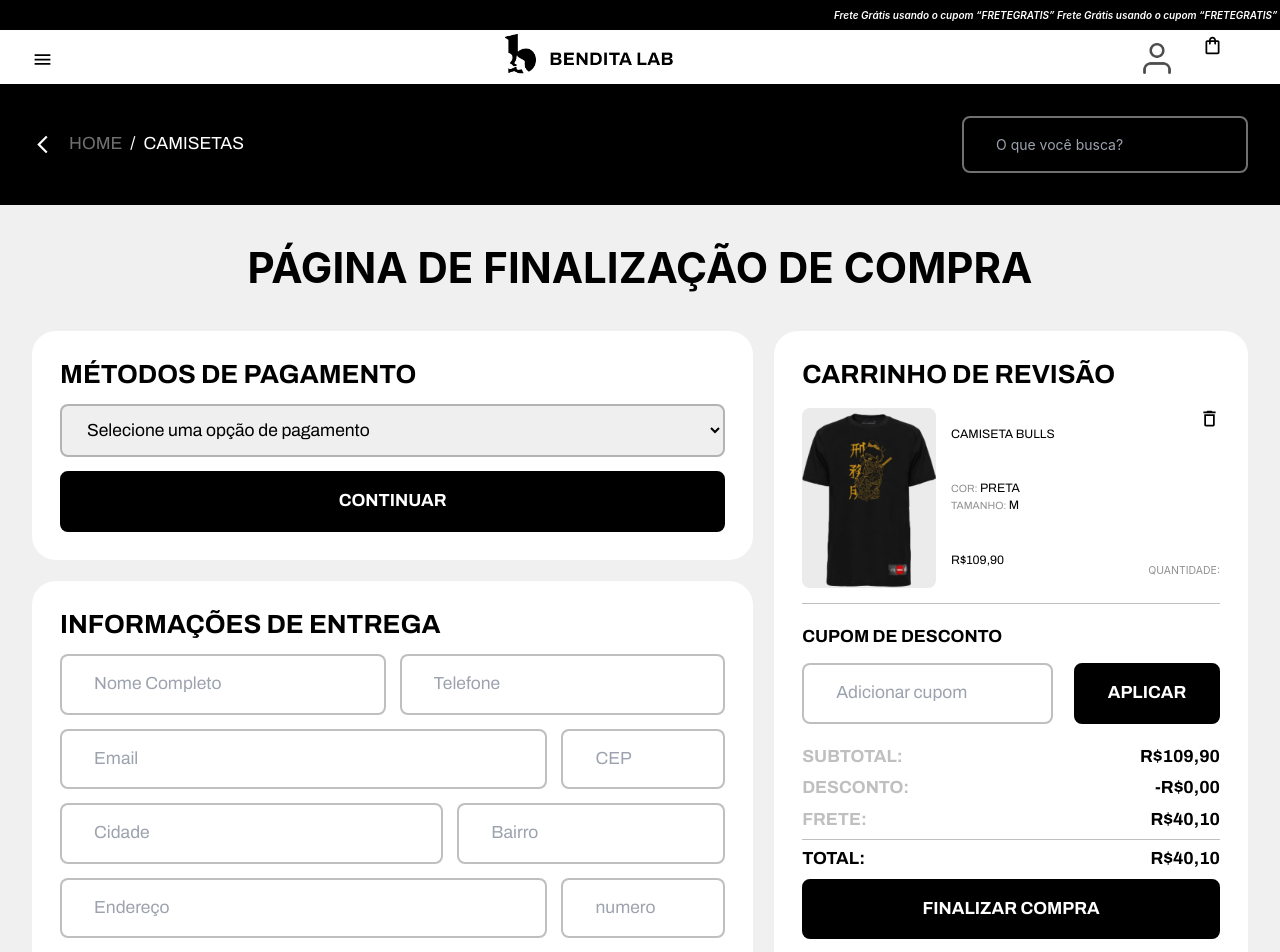
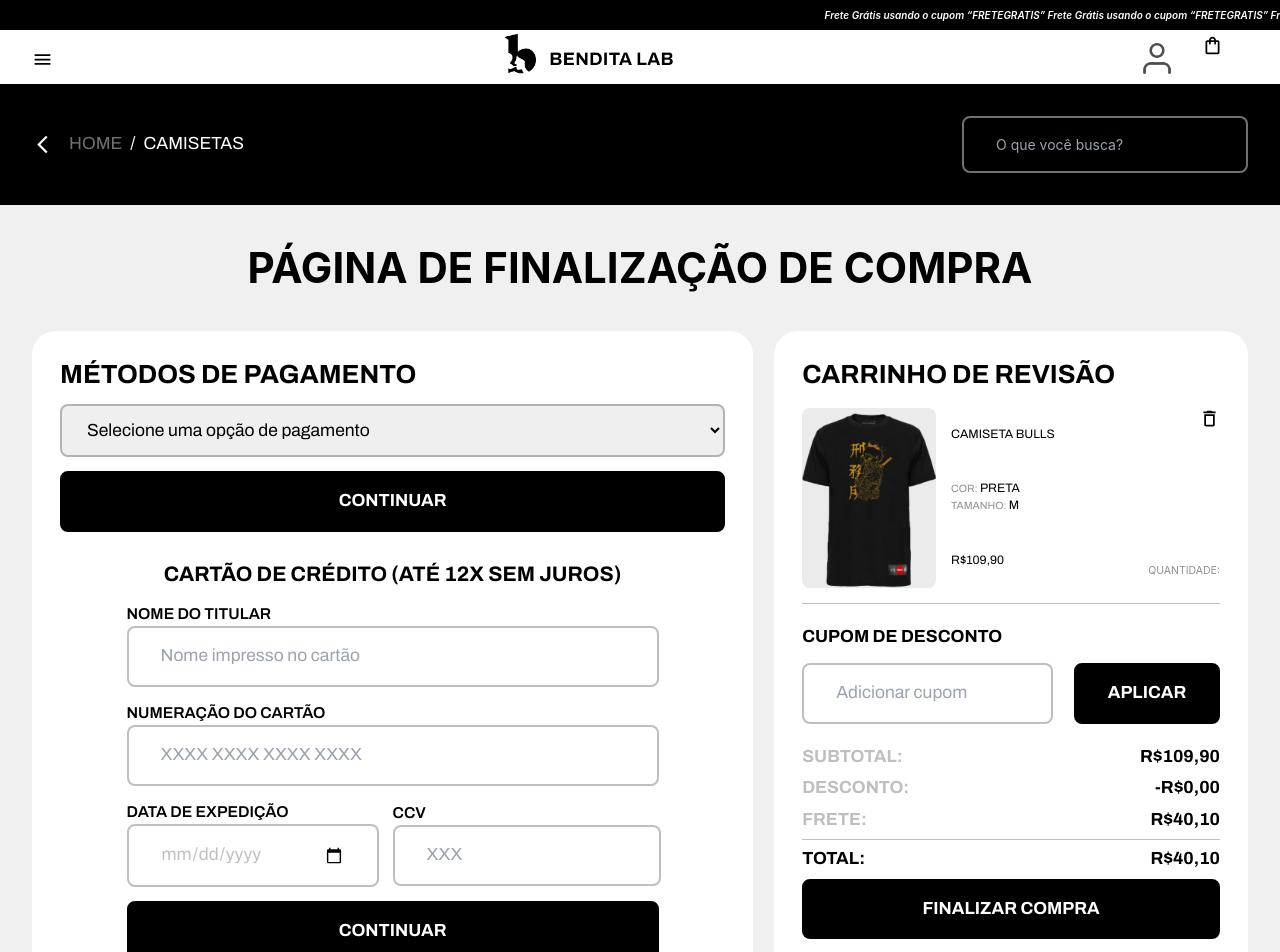
Before and after one commit to rafaellbecom/benditalab, a React (Create React App) app: page /checkout in a window 1280 px wide. Shown: the top 952 px of the page. Built offline with nearby package versions, Linux system fonts and the light colour scheme.

Commit message:
:white_check_mark: Add inputs informações cartão de crédito, /page/Checkout.tsx

```diff
--- a/src/components/Checkout/Payment.tsx
+++ b/src/components/Checkout/Payment.tsx
@@ -1,16 +1,47 @@
 export function Payment(){
     return(
         <div className="payment bg-white w-full p-8 rounded-[24px]">
+            <div className="selectionPayment">
                 <h2 className="font-sans font-bold text-3xl uppercase">Métodos de Pagamento</h2>
                 <form className="payment-methods-form flex flex-col justify-center items-center gap-4 mt-4">
                     <select name="" id="cart" className="w-full px-6 py-4 border-2 border-blackmedium rounded-[8px] font-sans text-xl text-black">
                         <option value="" disabled selected>Selecione uma opção de pagamento</option>
-                    <option value="cartao">Cartão de Débito ou Crédito (Até 12x sem juros)</option>
+                        <option value="cartao">Cartão de Crédito (Até 12x sem juros)</option>
                         <option value="pix">Pix</option>
                         <option value="boleto">Boleto</option>
                     </select>
                     <button className="w-full px-[32px] py-[16px] bg-black border-2 border-black rounded-[8px] font-sans font-bold text-xl text-white uppercase">Continuar</button>
                 </form>
             </div>
+
+            <div className="optionCart mt-8">
+                <h2 className="font-sans font-bold text-2xl uppercase text-center">Cartão de Crédito (Até 12x sem juros)</h2>
+                <form className="formCart flex flex-col gap-4 mt-4 w-[80%] m-auto">
+                    <div className="row">
+                        <h3 className="font-sans font-semibold text-lg uppercase">Nome do Titular</h3>
+                            <input type="text" name="nameCart" id="nameCart" placeholder="Nome impresso no cartão" className="w-full px-[32px] py-[16px] border-2 border-blackmedium rounded-[8px] font-sans text-xl text-blackmedium"/>
+                    </div>
+
+                    <div className="row">
+                        <h3 className="font-sans font-semibold text-lg uppercase">Numeração do Cartão</h3>
+                        <input type="text" name="numberCart" id="numberCart" placeholder="XXXX XXXX XXXX XXXX" className="w-full px-[32px] py-[16px] border-2 border-blackmedium rounded-[8px] font-sans text-xl text-blackmedium"/>
+                    </div>
+
+                    <div className="row flex items-center gap-4">
+                        <div className="w-[50%]">
+                            <h3 className="font-sans font-semibold text-lg uppercase">Data de Expedição</h3>
+                            <input type="date" name="dateCart" id="dateCart" placeholder="mm/aa" className="w-full px-[32px] py-[16px] border-2 border-blackmedium rounded-[8px] font-sans text-xl text-blackmedium"/>
+                        </div>
+
+                        <div className="w-[50%]">
+                            <h3 className="font-sans font-semibold text-lg uppercase">CCV</h3>
+                            <input type="text" name="cvvCart" id="cvvCart" placeholder="XXX" className=" px-[32px] py-[16px] border-2 border-blackmedium rounded-[8px] font-sans text-xl text-blackmedium"/>
+                        </div>
+                    </div>
+
+                    <button className="w-full px-[32px] py-[16px] bg-black border-2 border-black rounded-[8px] font-sans font-bold text-xl text-white uppercase">Continuar</button>
+                </form>
+            </div>
+        </div>
     )
 }
```
Also changed, not shown: src/components/MyAccount/Perfil.tsx (line endings or trailing spaces). Lines whose indentation alone changed are shown as unchanged.
